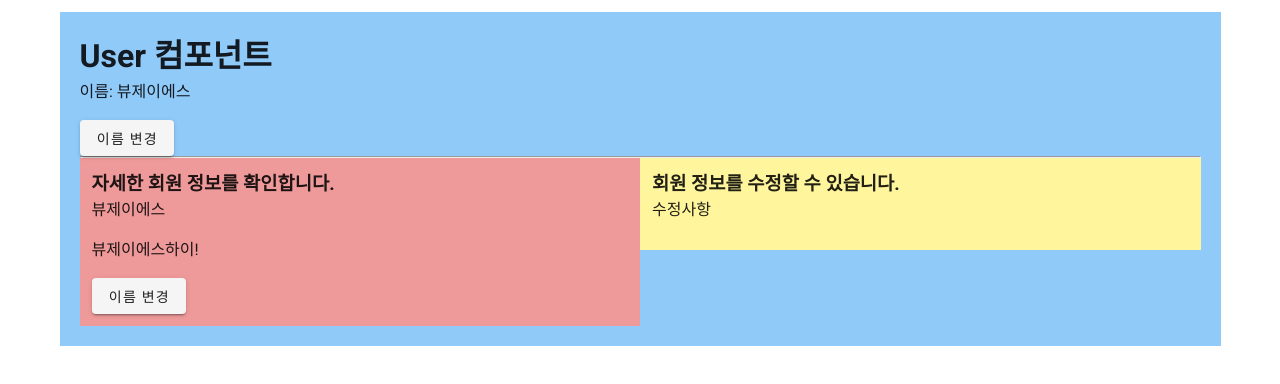
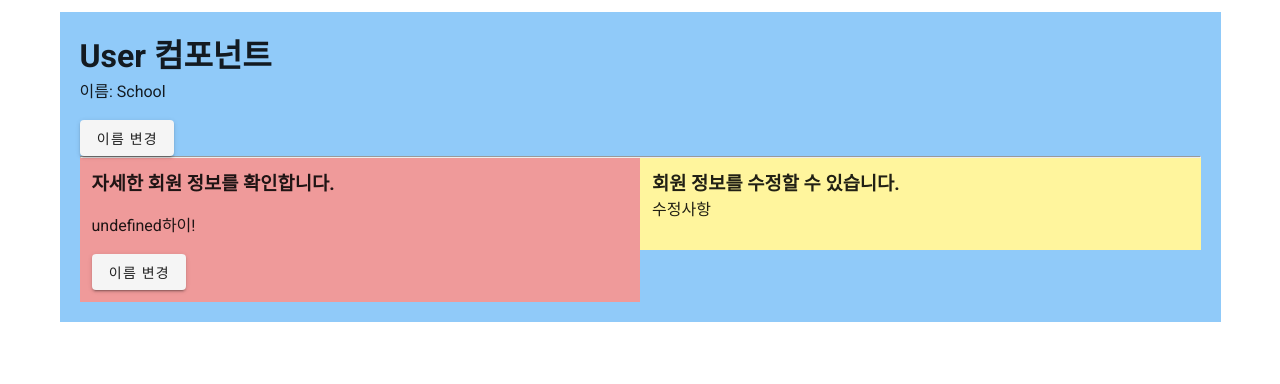
Before and after one commit to YooHyeok/Vue2, a Vue app: page /user in a window 1280 px wide. Shown: the top 384 px of the page. Built offline with nearby package versions, Linux system fonts and the light colour scheme.

Commit message:
feat: emit예제를 위한 props 구성 및 emit child event 함수 바인딩

```diff
--- a/src/components/user/User.vue
+++ b/src/components/user/User.vue
@@ -10,11 +10,28 @@
           <hr>
           <v-layout wrap>
             <v-flex xs12 sm6>
-              <UserDetail v-bind:nameOfChild="name"></UserDetail>
+
+              <!-- props 예제 -->
+              <!-- <UserDetail v-bind:nameOfChild="nameOfChild"/> -->
               <!-- <UserDetail></UserDetail> --> <!-- props를 넘기지 않는 경우 (default 예시) -->
+
+               <!-- emit 예제 -->
+              <UserDetail
+              :name="name"
+              :address="address"
+              :phone="phone"
+              :hasDog="hasDog"
+              />
+
             </v-flex>
             <v-flex xs12 sm6>
-              <UserEdit></UserEdit>
+              <UserEdit
+                :name="name"
+                :address="address"
+                :phone="phone"
+                :hasDog="hasDog"
+                @child="parents"
+              />
             </v-flex>
           </v-layout>
         </div>
@@ -35,12 +52,23 @@ export default {
   },
   data () {
     return {
-      name: '뷰제이에스'
+      nameOfChild: 'YooHyeok',
+      name: 'School',
+      address: 'Seoul',
+      phone: '1234-5678',
+      hasDog: true,
     }
   },
   methods: {
     changeName () { // changeName = function () {} 과 동일한 표현?
-      this.name = "School"
+      this.nameOfChild = "스쿨"
+    },
+    parents (user) { // emit 즉 @child로 받은 value를 매개변수로 받는다.
+      this.name = user.name
+      this.address = user.address
+      this.phone = user.phone
+      this.hasDog = user.hasDog
+      console.log("부모가 받았어!")
     }
   }
 }
```
